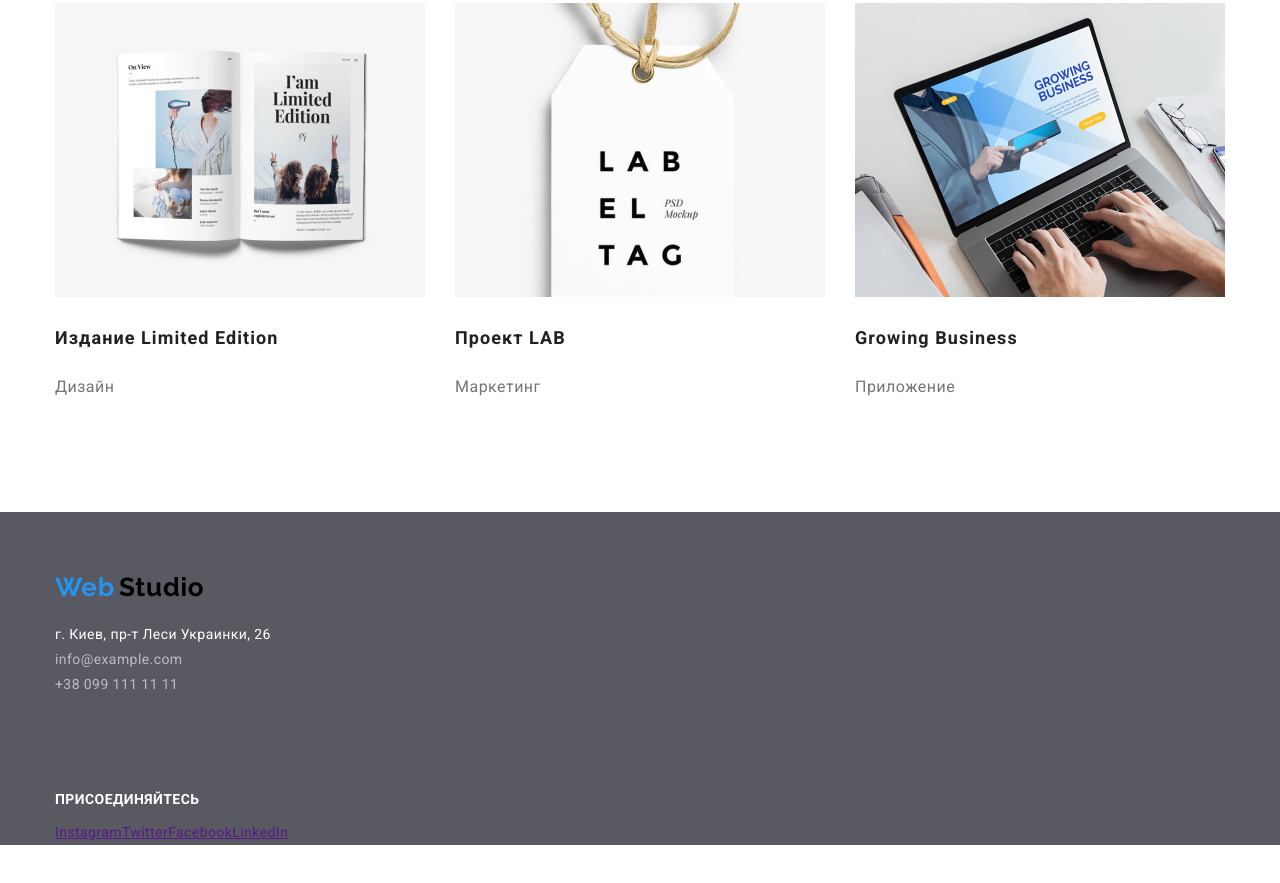
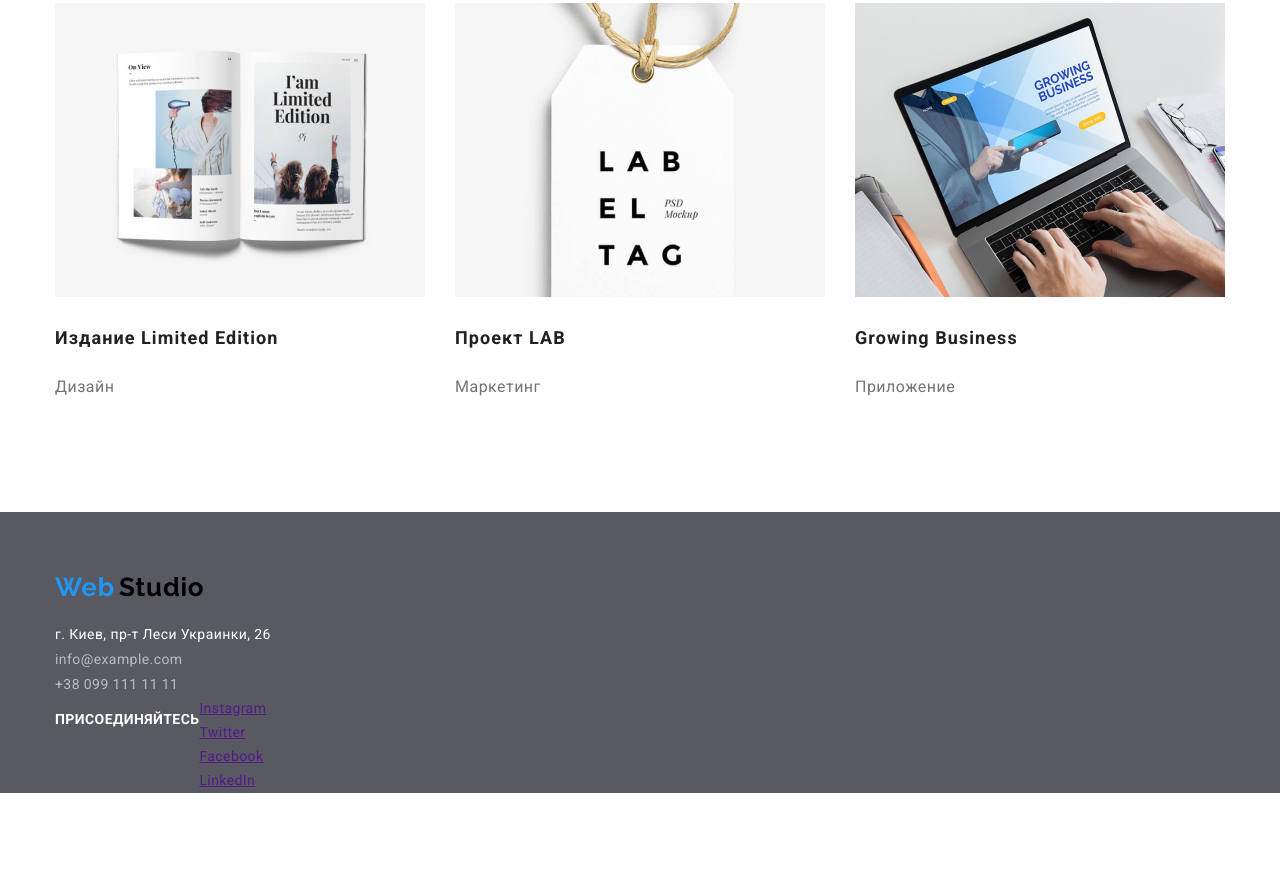
Before and after one commit to Margo28/goit-markup-hw-03, a plain HTML site: page portfolio.html in a window 1280 px wide. Shown: the part 1143-2026 px from the top of the page. After the commit the page ends 1936 px from the top, so only its background shows below. Drawn offline with Linux system fonts and the light colour scheme.

Commit message:
Размечает страницу

```diff
--- a/portfolio.html
+++ b/portfolio.html
@@ -110,20 +110,23 @@
     </section>
   </main>
   <!--Футер-->
-  <footer class="page-footer footer">
-    <div class="container ">
+  <footer class="page-footer ">
+    <div class="container footer ">
+      <div>
         <a href="index.html" class="main-logo"><span class="logo padding-logo"> Web </span>
           <span class="logo-second padding-logo"> Studio </span>
         </a>
         <address class="address">
-        г. Киев, пр-т Леси Украинки, 26 <br />
-        <span class="contacts"> info@example.com </span> <br />
-        <span class="contacts"> +38 099 111 11 11</span>
+          <ul class="list">
+            <li> г. Киев, пр-т Леси Украинки, 26 </li>
+            <li> <span class="contacts"> info@example.com </span></li>
+            <li><span class="contacts"> +38 099 111 11 11</span></li>
+          </ul>
         </address>
       </div>
-    <div class="container join-link">
+      <div class="social">
         <h3 class="join">Присоединяйтесь</h3>
-      <ul class="list social">
+        <ul class="list social-list ">
           <li class="item">
             <a href="" class="link-social" aria-label="Ссылка на Instagram">Instagram</a>
           </li>
@@ -138,6 +141,7 @@
           </li>
         </ul>
       </div>
+    </div>
 
   </footer>
 </body>
```
Also changed, not shown: index.html (+11 -7 lines). Lines whose indentation alone changed are shown as unchanged.
